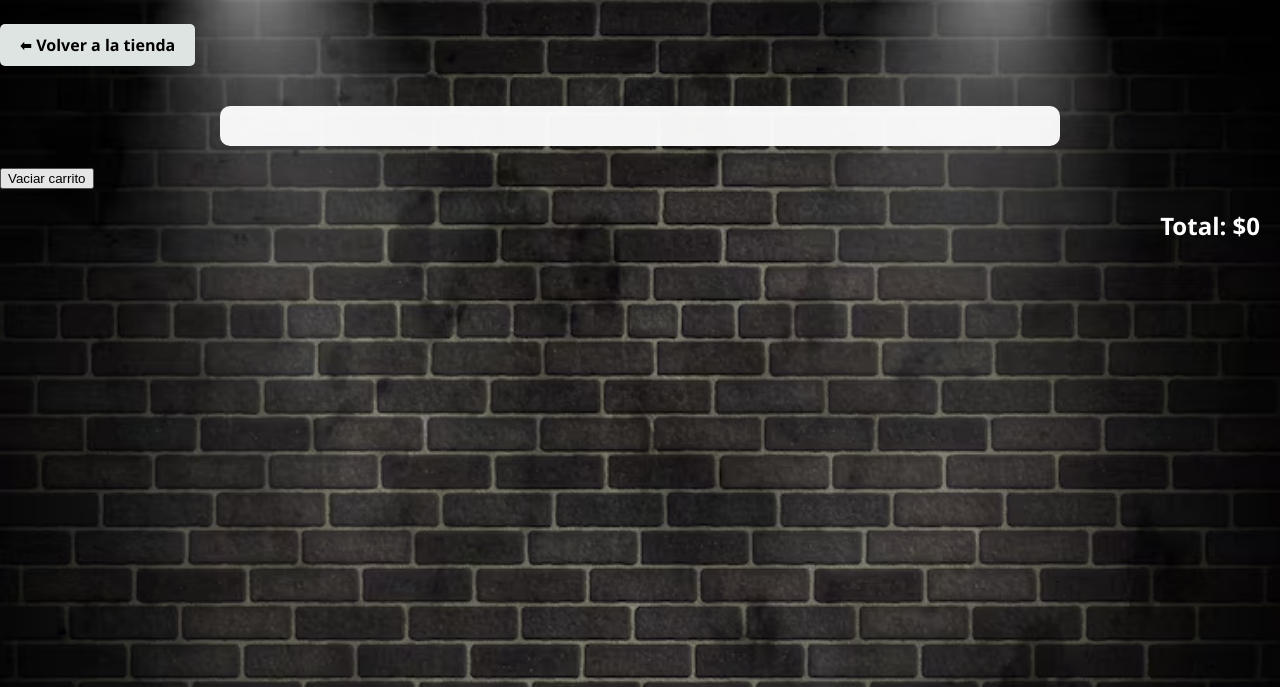
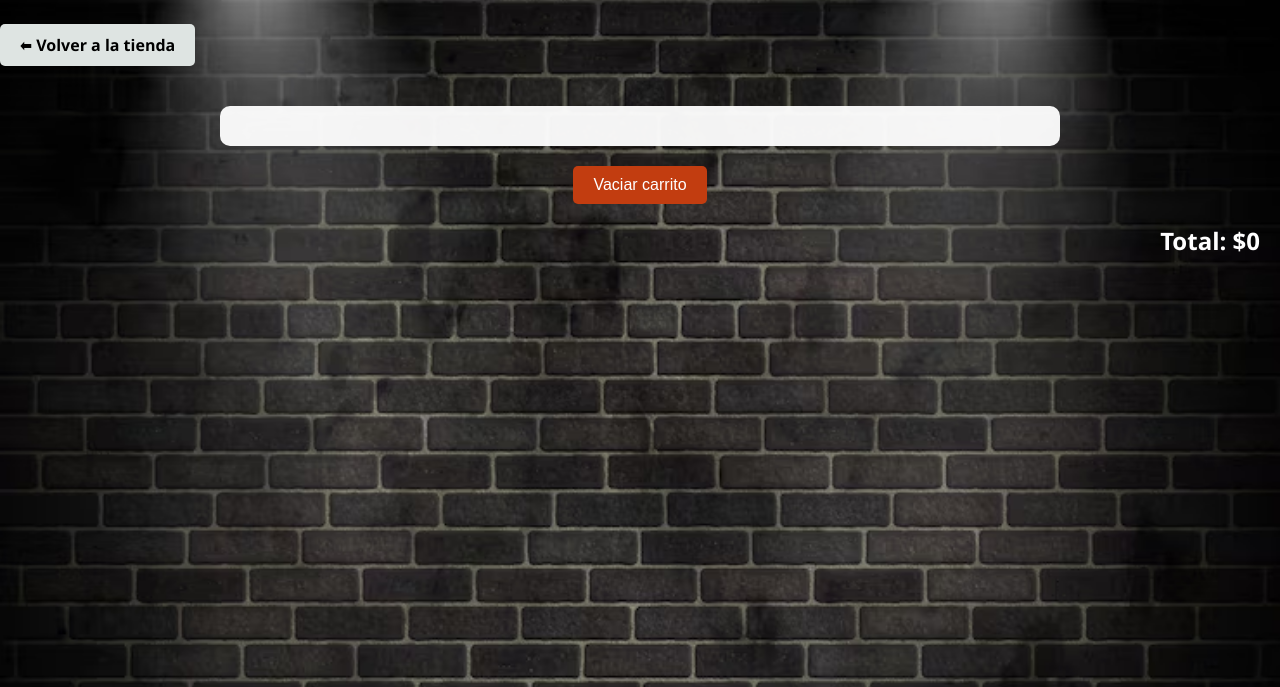
Before and after one commit to amrintha/ProyectoFinalRestrepo, a plain HTML site: page carrito.html in a window 1280 px wide. In both pictures the pointer is over the button "Vaciar carrito". Shown: the part 113-800 px from the top of the page. Drawn offline with Linux system fonts and the light colour scheme.

Commit message:
Cambio de css botón vaciar

```diff
--- a/style.css
+++ b/style.css
@@ -161,7 +161,7 @@ width: 80px;
   margin: 20px;
 }
 
-#vaciar-carrito {
+#vaciarcarrito {
   background-color: #e64716;
   color: white;
   border: none;
@@ -174,6 +174,6 @@ width: 80px;
   transition: background 0.3s;
 }
 
-#vaciar-carrito:hover {
+#vaciarcarrito:hover {
   background-color: #c23d10;
 }
```
